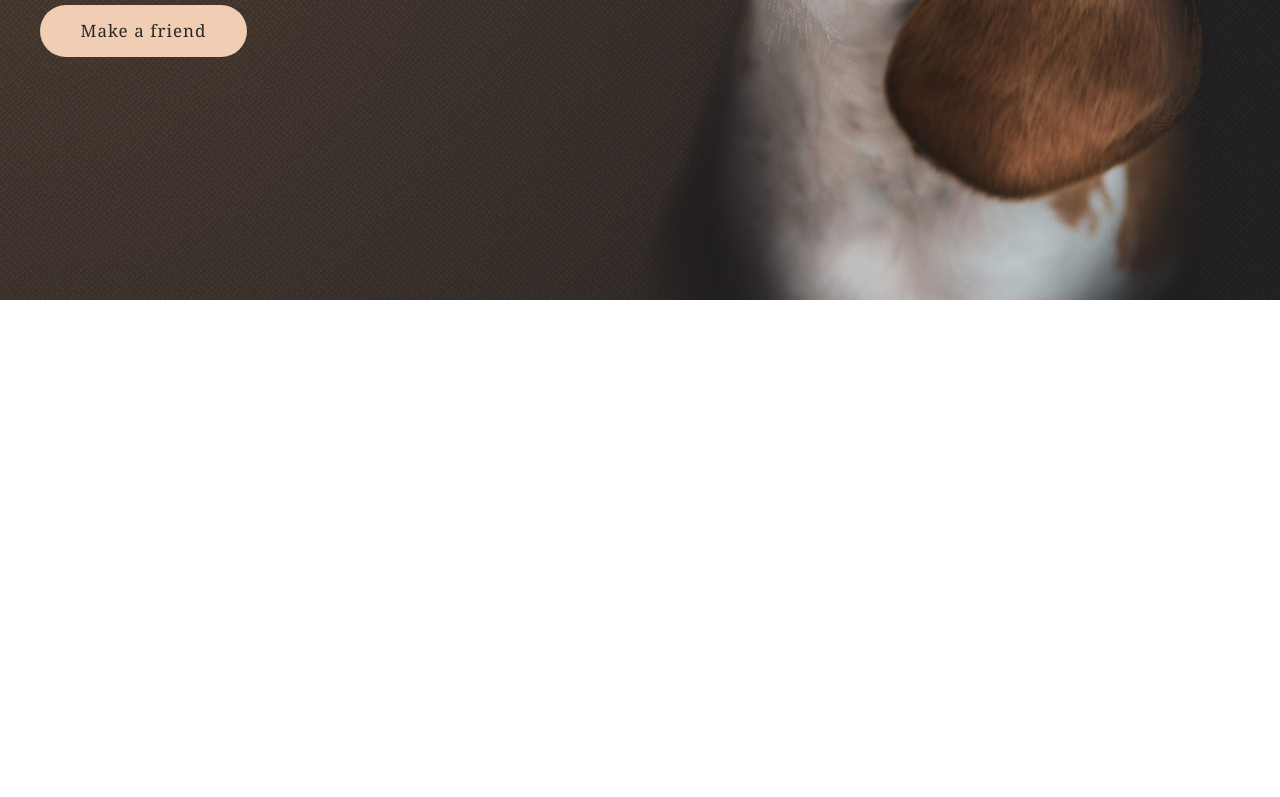
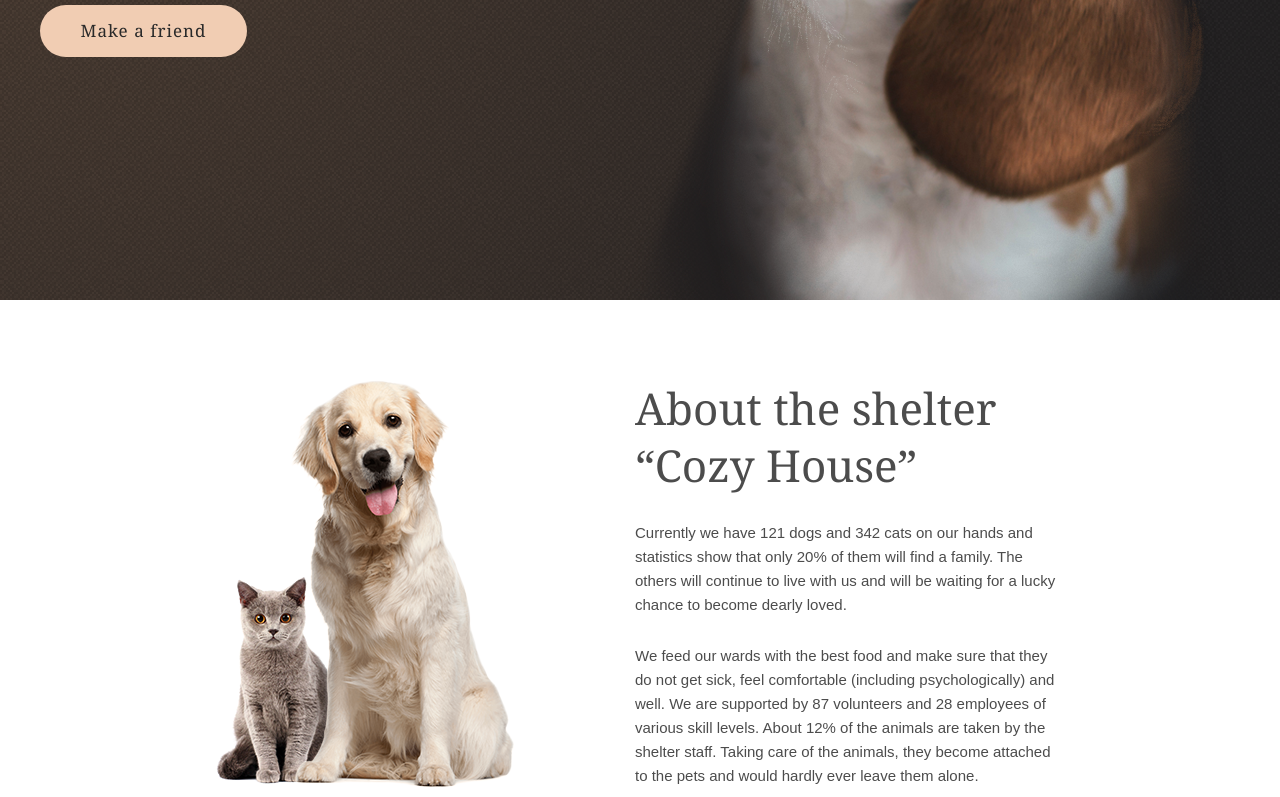
Before and after one commit to SafeAreaView/Shelter, a React (Vite) app: page / in a window 1280 px wide. Shown: the part 608-1405 px from the top of the page. Before the commit the page ends 908 px from the top, so only its background shows below. Built offline with nearby package versions, Linux system fonts and the light colour scheme; a web font is replaced by a local one.

Commit message:
feat: add 2 sections

```diff
--- a/src/App.css
+++ b/src/App.css
@@ -1,18 +1,19 @@
 /* #root {} */
 
-.container {
-  height: 908px;
-  background: #FFFFFF;
-}
 
 .content {
-  max-width: 1280px;
+  width: 1280px;
   margin: 0 auto;
 }
 
-.row {
+.row-sb {
   display: flex;
   flex-direction: row;
+  justify-content: space-between;
+}
+
+section:nth-child(even) {
+  background: #F6F6F6;
 }
 
 .column-sb {
@@ -31,7 +32,7 @@
   display: flex;
   align-items: center;
 
-  color: #FFFFFF;
+  color: #4C4C4C;
 
 }
 
@@ -48,7 +49,7 @@
 
   /* color-dark-s */
 
-  color: #CDCDCD;
+  color: #4C4C4C;
 }
 
 .btn {
--- a/src/App.jsx
+++ b/src/App.jsx
@@ -1,9 +1,14 @@
 import React from "react";
 import FirstScreen from "./components/FirstScreen/FirstScreen";
-import Header from "./components/Header/Header";
+import Main from "./components/Main/Main";
 
 function App() {
-  return <div>{<FirstScreen />}</div>;
+  return (
+    <div>
+      <FirstScreen />
+      <Main />
+    </div>
+  );
 }
 
 export default App;
--- a/src/components/FirstScreen/FirstScreen.css
+++ b/src/components/FirstScreen/FirstScreen.css
@@ -22,3 +22,33 @@
 #first-screen-btn {
     width: 207px;
 }
+
+.fist-screen__title {
+    font-family: 'Georgia';
+    font-style: normal;
+    font-weight: 400;
+    font-size: 44px;
+    line-height: 130%;
+
+    display: flex;
+    align-items: center;
+
+    color: #FFFFFF;
+
+}
+
+.fist-screen__subtitle {
+    font-family: 'Arial';
+    font-style: normal;
+    font-weight: 400;
+    font-size: 15px;
+    line-height: 160%;
+    /* or 24px */
+
+    display: flex;
+    align-items: center;
+
+    /* color-dark-s */
+
+    color: #CDCDCD;
+}
--- a/src/components/FirstScreen/FirstScreen.jsx
+++ b/src/components/FirstScreen/FirstScreen.jsx
@@ -7,13 +7,16 @@ function FirstScreen() {
     <div className="first-screen-container">
       <div className="first-screen__wrapper">
         <Header />
-        <div className="first-screen-content row">
+        <div className="first-screen-content row-sb">
           <div className="first-screen-content__text-block column-sb">
-            <h2 className="title" style={{ whiteSpace: "pre-wrap" }}>
+            <h2
+              className="fist-screen__title"
+              style={{ whiteSpace: "pre-wrap" }}
+            >
               Not only people {/* prettier-ignore */}
               need a house
             </h2>
-            <p className="subtitle">
+            <p className="fist-screen__subtitle">
               We offer to give a chance to a little and nice puppy with an
               extremely wide and open heart. He or she will love you more than
               anybody else in the world, you will see!
@@ -22,7 +25,7 @@ function FirstScreen() {
               Make a friend
             </button>
           </div>
-          <img src="/src/assets/images/first-screen-puppy.png" alt="" />
+          <img src="/src/assets/images/first-screen-img.png" alt="" />
         </div>
       </div>
     </div>
--- a/src/components/Header/Header.jsx
+++ b/src/components/Header/Header.jsx
@@ -13,22 +13,22 @@ function Header() {
           <nav className="header__navigation">
             <ul className="navigation__list">
               <li>
-                <a className="list__item list__item--active" href="">
+                <a className="list__item list__item--active" href="#about">
                   About the shelter
                 </a>
               </li>
               <li>
-                <a className="list__item" href="">
+                <a className="list__item" href="#pets">
                   Our pets
                 </a>
               </li>
               <li>
-                <a className="list__item" href="">
+                <a className="list__item" href="#help">
                   Help the shelter
                 </a>
               </li>
               <li>
-                <a className="list__item" href="">
+                <a className="list__item" href="#contacts">
                   Contacts
                 </a>
               </li>
--- /dev/null
+++ b/src/components/Main/Main.jsx
@@ -0,0 +1,14 @@
+import React from "react";
+import SecondScreen from "../SecondScreen/SecondScreen";
+import ThirdScreen from "../ThirdScreen/ThirdScreen";
+
+function Main() {
+  return (
+    <main>
+      <SecondScreen />
+      <ThirdScreen />
+    </main>
+  );
+}
+
+export default Main;
--- /dev/null
+++ b/src/components/SecondScreen/SecondScreen.css
@@ -0,0 +1,12 @@
+.container {
+    height: 588px;
+    background: #FFFFFF;
+}
+
+.second-screen-wrapper {
+    padding: 80px 215px 100px 215px;
+}
+
+.second-screen__content {
+    gap: 120px;
+}
--- /dev/null
+++ b/src/components/SecondScreen/SecondScreen.jsx
@@ -0,0 +1,33 @@
+import React from "react";
+import "./SecondScreen.css";
+
+function SecondScreen() {
+  return (
+    <section className="container">
+      <div className="second-screen-wrapper content">
+        <div className="second-screen__content row-sb">
+          <img src="/src/assets/images/second-screen-img.png" alt="" />
+          <div className="second-screen__text-block column-sb">
+            <h2 className="title">About the shelter “Cozy House”</h2>
+            <p className="subtitle">
+              Currently we have 121 dogs and 342 cats on our hands and
+              statistics show that only 20% of them will find a family. The
+              others will continue to live with us and will be waiting for a
+              lucky chance to become dearly loved.
+            </p>
+            <p className="subtitle">
+              We feed our wards with the best food and make sure that they do
+              not get sick, feel comfortable (including psychologically) and
+              well. We are supported by 87 volunteers and 28 employees of
+              various skill levels. About 12% of the animals are taken by the
+              shelter staff. Taking care of the animals, they become attached to
+              the pets and would hardly ever leave them alone.
+            </p>
+          </div>
+        </div>
+      </div>
+    </section>
+  );
+}
+
+export default SecondScreen;
--- /dev/null
+++ b/src/components/ThirdScreen/ThirdScreen.css
@@ -0,0 +1,23 @@
+.third-screen-container {
+
+    background: #FFFFFF;
+}
+
+.third-screen-wrapper {
+    padding: 80px 40px 100px 40px;
+}
+
+.third-screen__content {
+    align-items: center;
+    height: 697px;
+}
+
+.third-screen__title {
+    text-align: center;
+}
+
+.slider {
+    width: 1200px;
+    height: 435px;
+    background-color: gray;
+}
--- /dev/null
+++ b/src/components/ThirdScreen/ThirdScreen.jsx
@@ -0,0 +1,20 @@
+import React from "react";
+import "./ThirdScreen.css";
+
+function ThirdScreen() {
+  return (
+    <section id="a" className="third-screen-container">
+      <div className="third-screen-wrapper content">
+        <div className="third-screen__content column-sb">
+          <h2 className="third-screen__title title">
+            Our friends who <br /> are looking for a house
+          </h2>
+          <div className="slider"></div>
+          <button className="btn">Get to know the rest</button>
+        </div>
+      </div>
+    </section>
+  );
+}
+
+export default ThirdScreen;
```
Also changed, not shown: src/assets/images/first-screen-img.png (renamed from src/assets/images/first-screen-puppy.png), src/assets/images/second-screen-img.png (added).
